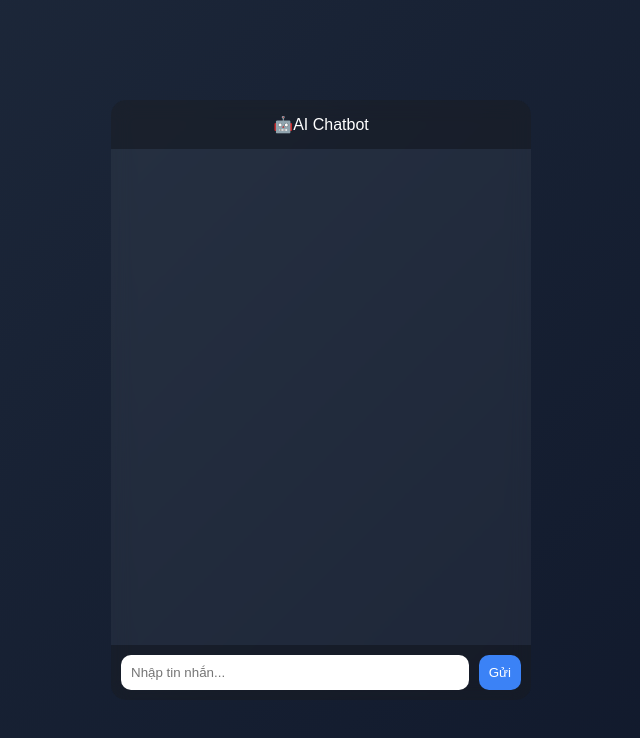
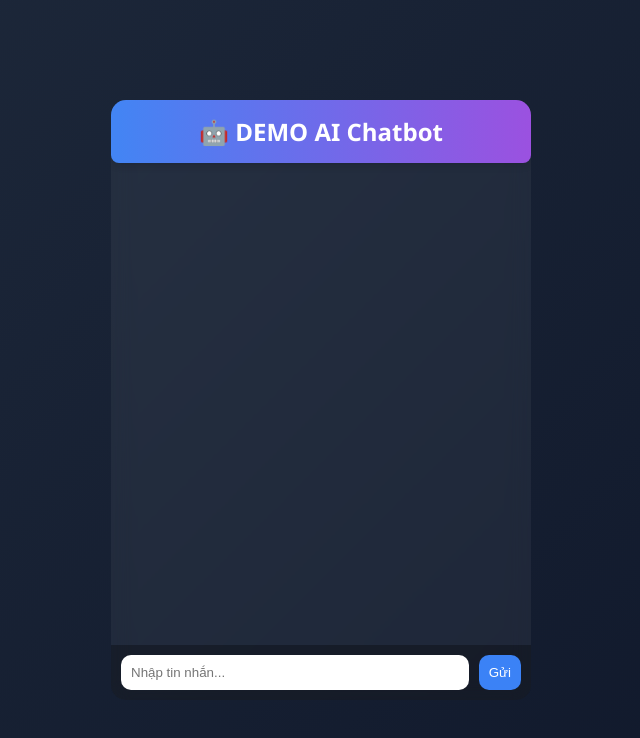
Before and after one commit to reaver1111v-oss/Chatbox-Web, a website: page public/index.html in a window 1280 px wide. Shown: the whole page, without its empty margins (319-959 px from the left). Drawn offline with Linux system fonts and the light colour scheme.

Commit message:
Chinh sua

```diff
--- a/public/index.html
+++ b/public/index.html
@@ -2,7 +2,7 @@
 <html lang="vi">
 <head>
 <meta charset="UTF-8">
-<title>AI Chatbot</title>
+<title>Demo Chatbot</title>
 
 <style>
 body {
@@ -29,10 +29,16 @@ body {
 
 /* header */
 .header {
-  padding: 15px;
-  text-align: center;
-  background: rgba(0,0,0,0.3);
-  color: white;
+    background-color: #1a73e8;
+    background: linear-gradient(90deg, #4285F4, #9b51e0);
+    color: white;
+    padding: 15px 20px;
+    text-align: center;
+    font-size: 24px;
+    font-weight: bold;
+    border-radius: 8px;
+    box-shadow: 0 4px 6px rgba(0,0,0,0.1);
+    font-family: 'Segoe UI', Tahoma, Geneva, Verdana, sans-serif;
 }
 
 /* chat */
@@ -130,7 +136,7 @@ button:hover {
 <body>
 
 <div class="chat-container">
-  <div class="header">🤖AI Chatbot</div>
+  <div class="header">🤖 DEMO AI Chatbot</div>
 
   <div id="chat"></div>
 
```
